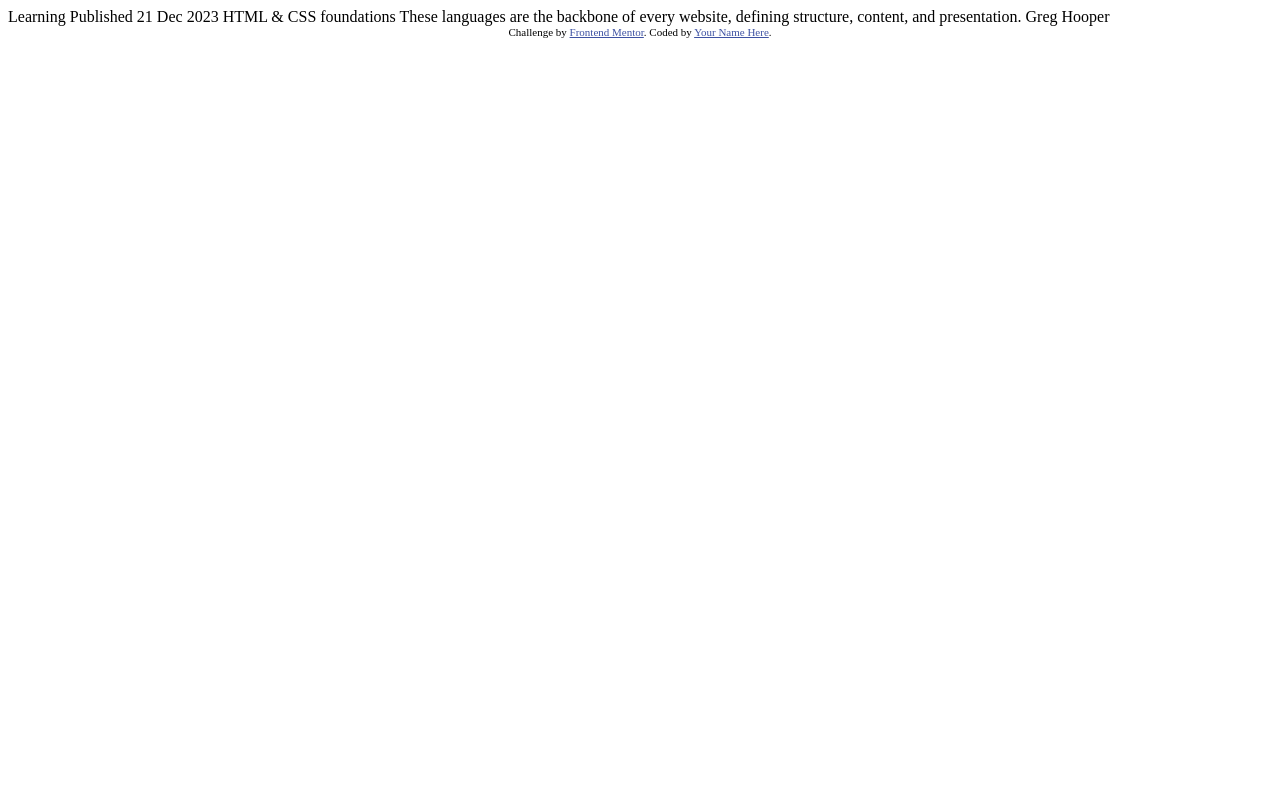
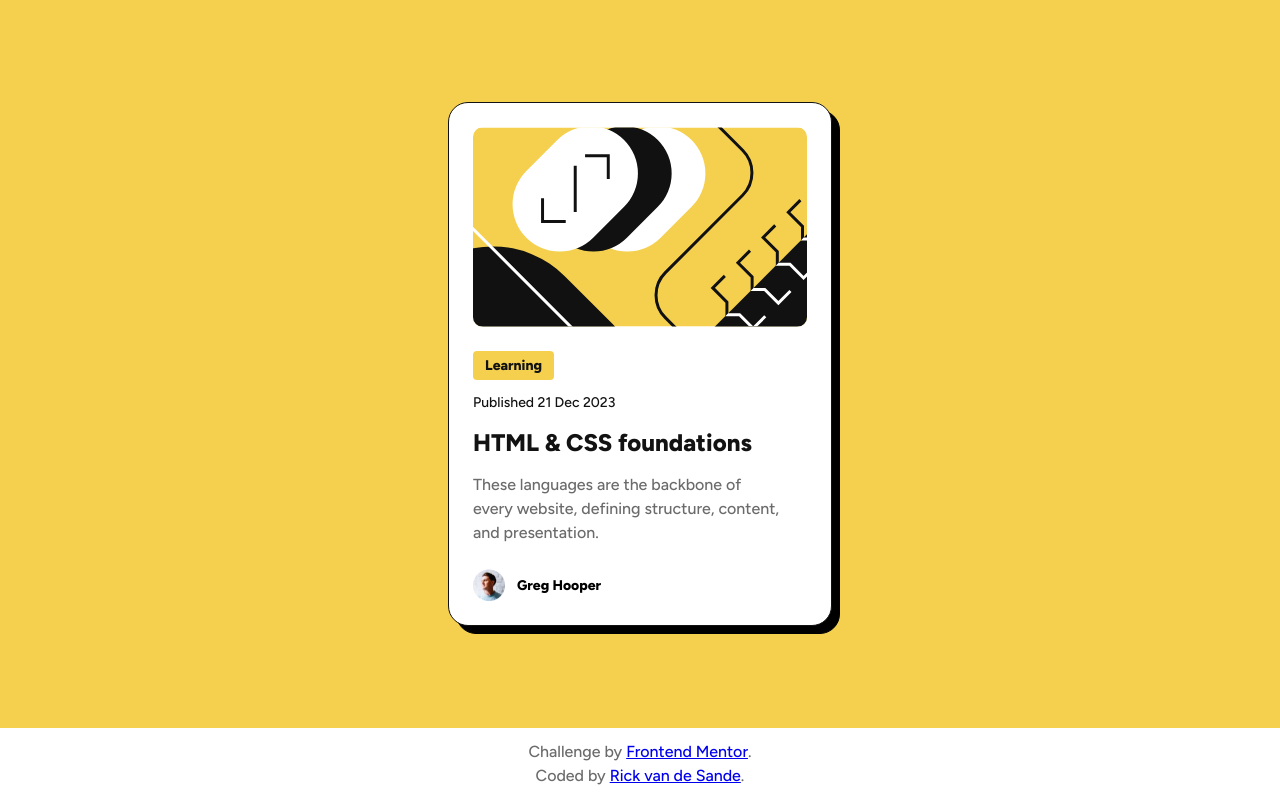
Before and after one commit to rickvandesande/FEMNTR-blog-preview-card, a plain HTML site: page index.html in a window 1280 px wide. Drawn offline with Linux system fonts and the light colour scheme.

Commit message:
final version

```diff
--- a/index.html
+++ b/index.html
@@ -2,33 +2,38 @@
 <html lang="en">
 <head>
   <meta charset="UTF-8">
-  <meta name="viewport" content="width=device-width, initial-scale=1.0"> <!-- displays site properly based on user's device -->
+  <meta name="viewport" content="width=device-width, initial-scale=1.0">
 
   <link rel="icon" type="image/png" sizes="32x32" href="./assets/images/favicon-32x32.png">
+  <link rel="stylesheet" href="style.css">
+  <!-- Fonts -->
+   <link rel="preconnect" href="https://fonts.googleapis.com">
+  <link rel="preconnect" href="https://fonts.gstatic.com" crossorigin>
+  <link href="https://fonts.googleapis.com/css2?family=Figtree:ital,wght@0,300..900;1,300..900&display=swap" rel="stylesheet">
 
   <title>Frontend Mentor | Blog preview card</title>
-
-  <!-- Feel free to remove these styles or customise in your own stylesheet 👍 -->
-  <style>
-    .attribution { font-size: 11px; text-align: center; }
-    .attribution a { color: hsl(228, 45%, 44%); }
-  </style>
 </head>
 <body>
-
-  Learning
-
-  Published 21 Dec 2023
-
-  HTML & CSS foundations
-
-  These languages are the backbone of every website, defining structure, content, and presentation.
-
-  Greg Hooper
-
-  <div class="attribution">
-    Challenge by <a href="https://www.frontendmentor.io?ref=challenge" target="_blank">Frontend Mentor</a>.
-    Coded by <a href="#">Your Name Here</a>.
-  </div>
+  <main>
+    <div class="card">
+      <img class="header-img" src="./assets/images/illustration-article.svg" alt="decorative illustration for the HTML & CSS foundations article">
+      <div class="card-content">
+        <p class="category">Learning</p>
+        <p class="date">Published 21 Dec 2023</p>
+        <h2>HTML & CSS foundations</h2>
+        <p class="card-description">These languages are the backbone of every website, defining structure, content, and presentation.</p>
+      </div>
+      <div class="author">
+        <img src="./assets/images/image-avatar.webp" alt="avatar of author Greg Hooper" >
+        <p class="author-name">Greg Hooper</p>
+      </div>
+      </div>
+  </main>
+  <footer>
+    <div class="attribution">
+      <p>Challenge by <a href="https://www.frontendmentor.io?ref=challenge" target="_blank">Frontend Mentor</a>. </p>
+      <p>Coded by <a href="https://www.github.com/rickvandesande">Rick van de Sande</a>.</p>
+    </div>
+  </footer>
 </body>
 </html>
--- /dev/null
+++ b/style.css
@@ -0,0 +1,179 @@
+/* --- CSS RESET -- */
+/* 1. Use a more-intuitive box-sizing model */
+*, *::before, *::after {
+  box-sizing: border-box;
+}
+
+/* 2. Remove default margin */
+* {
+  margin: 0;
+}
+
+/* 3. Enable keyword animations */
+@media (prefers-reduced-motion: no-preference) {
+  html {
+    interpolate-size: allow-keywords;
+  }
+}
+
+body {
+  /* 4. Add accessible line-height */
+  line-height: 1.5;
+  /* 5. Improve text rendering */
+  -webkit-font-smoothing: antialiased;
+}
+
+/* 6. Improve media defaults */
+img, picture, video, canvas, svg {
+  display: block;
+  max-width: 100%;
+}
+
+/* 7. Inherit fonts for form controls */
+input, button, textarea, select {
+  font: inherit;
+}
+
+/* 8. Avoid text overflows */
+p, h1, h2, h3, h4, h5, h6 {
+  overflow-wrap: break-word;
+}
+
+/* 9. Improve line wrapping */
+p {
+  text-wrap: pretty;
+}
+h1, h2, h3, h4, h5, h6 {
+  text-wrap: balance;
+}
+
+/*
+  10. Create a root stacking context
+*/
+#root, #__next {
+  isolation: isolate;
+}
+/* -- END CSS RESET -- */
+
+/* -- VARIABLES -- */
+
+:root {
+/* colors */
+--yellow: hsl(47, 88%, 63%);
+--gray-950: hsl(0, 0%, 7%);
+--gray-500: hsl(0,0%,42%);
+--white: hsl(0, 0%, 100%);
+
+/* spacing */
+--spacing-300: 24px;
+--spacing-150: 12px;
+--spacing-100: 8px;
+--spacing-50: 4px;
+
+}
+/* --- END VARIABLES -- */
+
+html {
+    font-family: "Figtree", sans-serif;
+}
+body {
+    display: flex;
+    flex-direction: column;
+    height: 100svh;
+}
+main {
+    background-color: var(--yellow);
+    flex-grow: 1;
+    display: flex;
+    justify-content: center;
+    align-items: center;
+}
+
+.card {
+    background-color: var(--white);
+    width: 327px;
+    display: flex;
+    flex-direction: column;
+    gap: var(--spacing-300);
+    padding: var(--spacing-300);
+    border-radius: 20px;
+    border: 1px solid var(--gray-950);
+    filter: drop-shadow(hsl(0, 0%, 0%) 8px 8px);
+    @media (width > 768px) {
+        width: 384px;
+    }
+}
+.card-content {
+    display: flex;
+    flex-direction: column;
+    gap: var(--spacing-150);
+}
+
+.header-img {
+    border-radius: 10px;
+    height: 200px;
+    width: 100%;
+    object-fit: cover;
+}
+.category {
+    background-color: var(--yellow);
+    display: block;
+    font-size: 12px;
+    font-weight: 800;
+    color: var(--gray-950);
+    width: max-content;
+    padding: var(--spacing-50) var(--spacing-150);
+    border-radius: var(--spacing-50);
+     @media (width > 768px) {
+        font-size: 14px;
+    }
+}
+h2 {
+    font-size: 20px;
+    line-height: 150%;
+    font-weight: 800;
+    color: var(--gray-950);
+     @media (width > 768px) {
+        font-size: 24px;
+    }
+}
+.date {
+    font-size: 12px;
+    color: var(--gray-950);
+     @media (width > 768px) {
+        font-size: 14px;
+    }
+}
+p {
+    font-size: 12px;
+    line-height: 150%;
+    font-weight: 500;
+    color: var(--gray-500);
+     @media (width > 768px) {
+        font-size: 16px;
+    }
+}
+.author {
+    display: flex;
+    align-items: center;
+    gap: var(--spacing-150);
+}
+.author img {
+    width: 32px;
+}
+.author-name {
+    font-size: 14px;
+    font-weight: 800;
+    color: var(--gray-800);
+}
+footer {
+    display: flex;
+    margin-top: auto;
+    justify-content: center;
+    background-color: var(--white);
+    width: 100%;
+}
+.attribution {
+    text-align: center;
+    padding: var(--spacing-150);
+}
```
